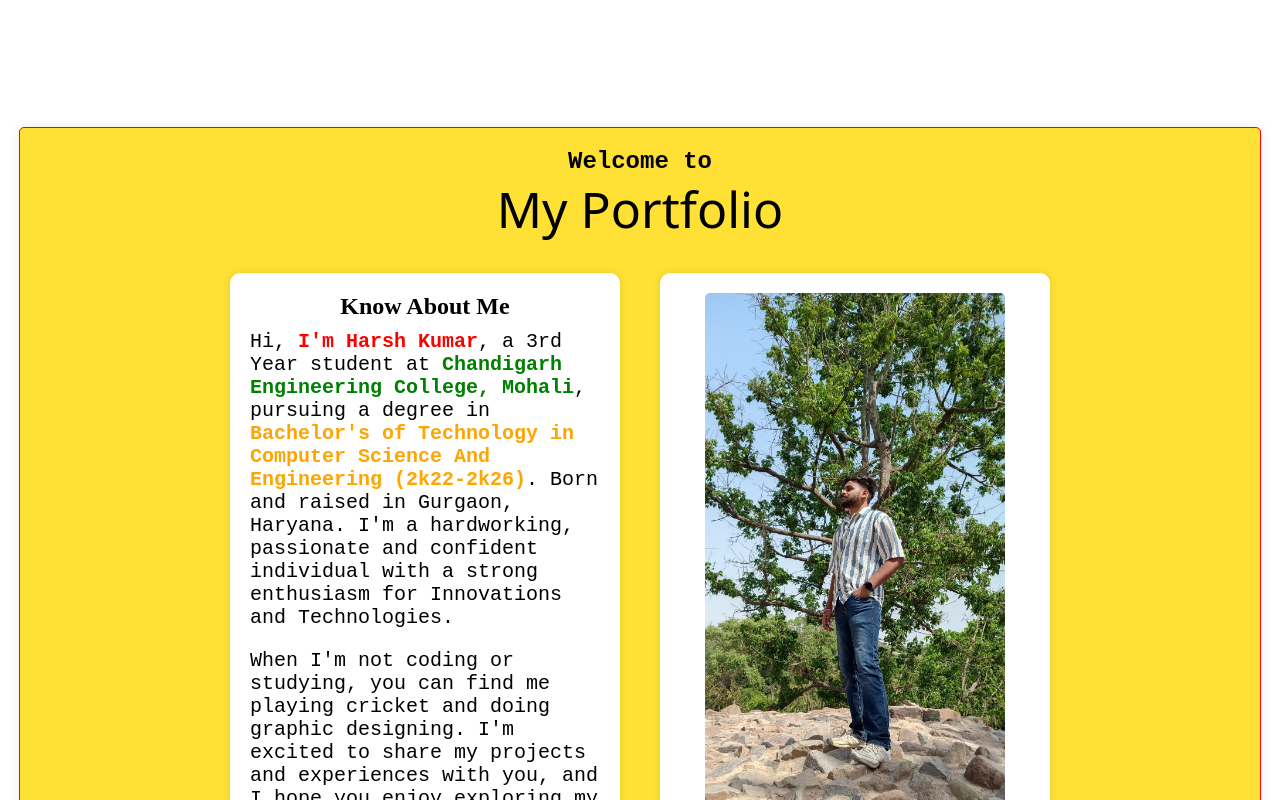
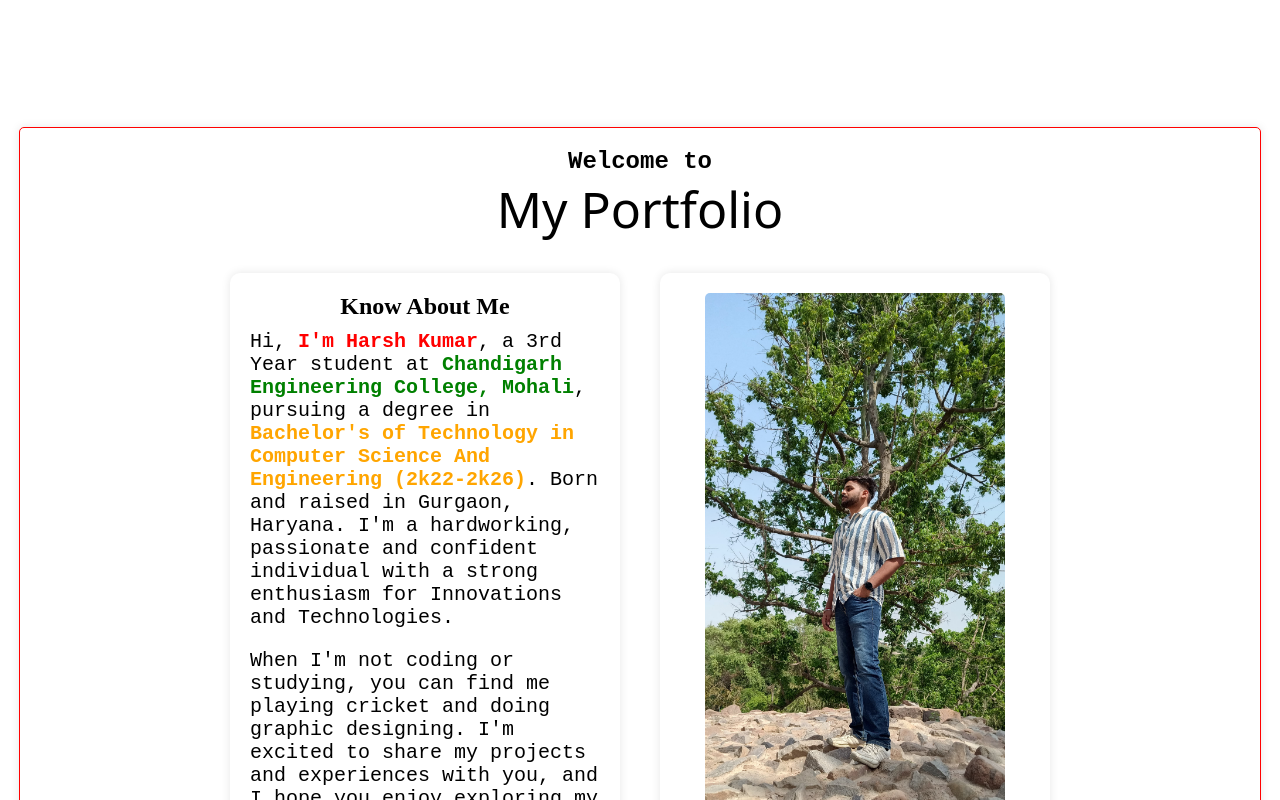
Before and after one commit to xtharshh/myportfolio, a React (Create React App) app: page / in a window 1280 px wide. Shown: the part 840-1640 px from the top of the page. Built offline with nearby package versions, Linux system fonts and the light colour scheme; a web font is replaced by a local one.

Commit message:
changing the yellowish

```diff
--- a/src/components/introduction.js
+++ b/src/components/introduction.js
@@ -10,7 +10,7 @@ function Introduction() {
     <div
       ref={introductionRef}
       className="intro"
-      style={{ backgroundColor: "#ffe135", borderRadius: "5px" }}
+      style={{ borderRadius: "5px" }} //backgroundColor: "#ffe135",
     >
       <header className="header-intro">
         <span
```
